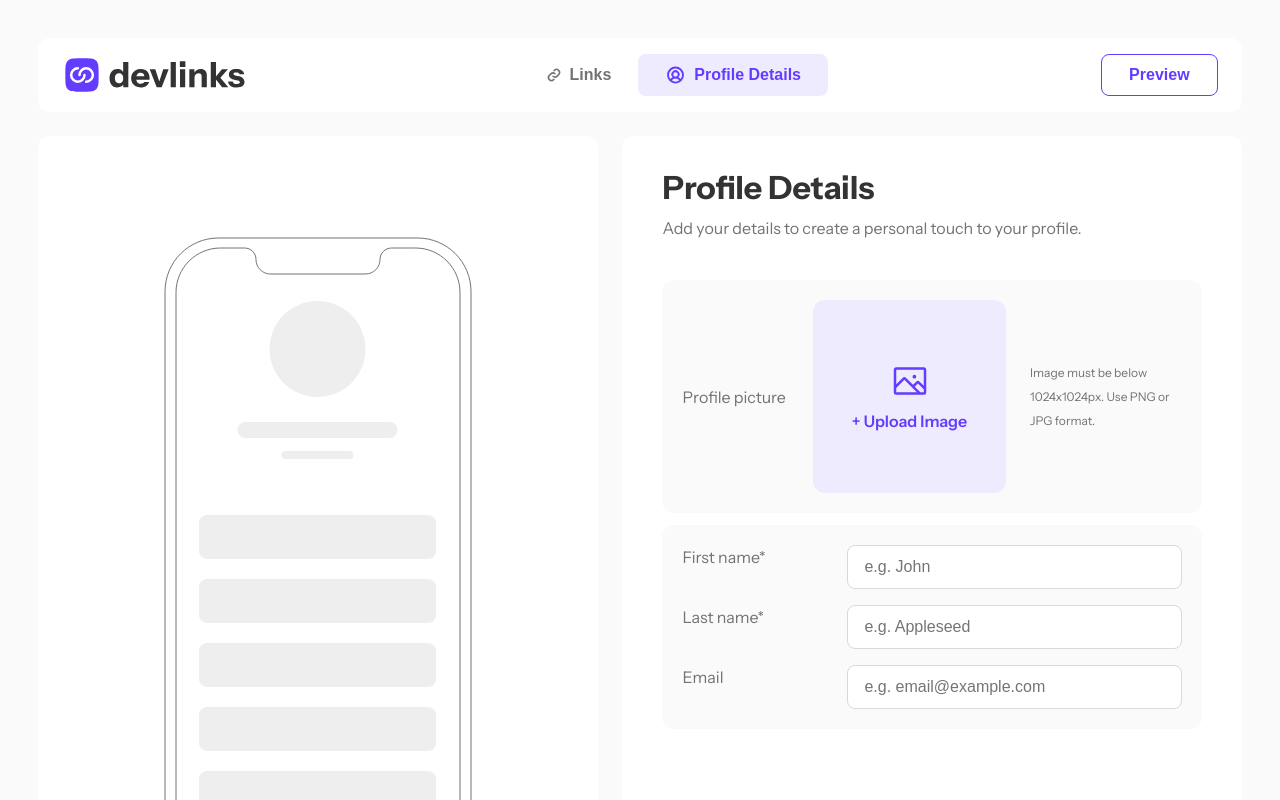
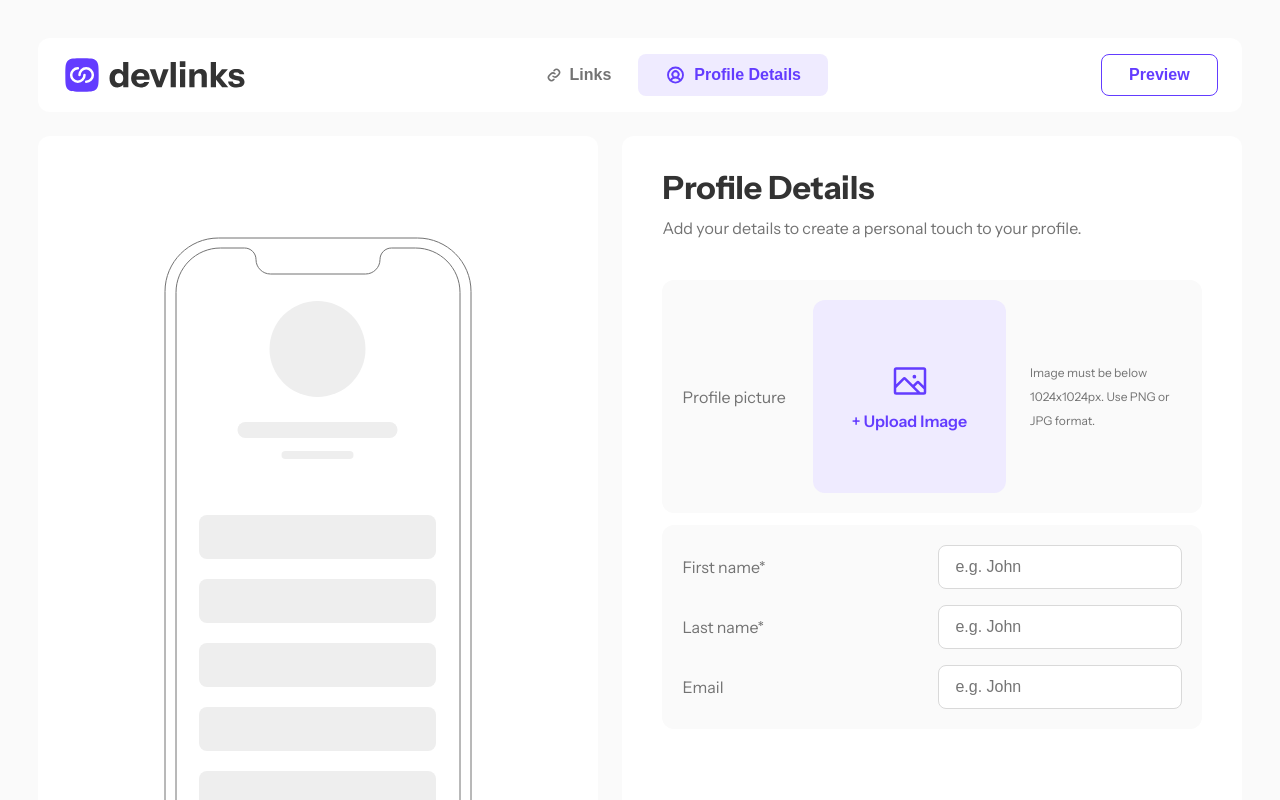
Before and after one commit to adriana-s-c/link-sharing-app, a React (Create React App) app: page /home/profile in a window 1280 px wide. Shown: the top 800 px of the page. Built offline with nearby package versions, Linux system fonts and the light colour scheme.

Commit message:
Add Custom Input without Icons

```diff
--- a/src/components/Input/index.module.scss
+++ b/src/components/Input/index.module.scss
@@ -1,40 +1,62 @@
 @import "../../variables";
 
-.title {
+.fullWidth {
+  width: 100%;
+}
+
+.width {
+  width: 100%;
+  max-width: 240px;
+}
+
+.titleVertical {
   font-size: $fontsize-s;
   font-weight: 400;
   line-height: 18px;
   color: $black-color;
 }
 
+.titleHorizontal {
+  width: 100px;
+  text-wrap: nowrap;
+  font-size: $fontsize-m;
+  line-height: 24px;
+  color: $grey-color;
+}
+
 .input {
   width: 100%;
   border: 1px solid $lightgrey-color;
   border-radius: 8px;
-  padding: 12px 16px 12px 44px;
+  padding: 12px 16px 12px 16px;
   font-size: $fontsize-m;
-  background-image: url(../../images/icon-email.svg);
   background-repeat: no-repeat;
   background-size: 16px 16px;
   background-position: 16px 50%;
   transition: all 0.3s ease-in;
   &-error {
     border: 1px solid $error-color;
+    padding: 12px 16px 12px 44px;
   }
   &-email {
     background-image: url(../../images/icon-email.svg);
+    padding: 12px 16px 12px 44px;
   }
   &-password {
     background-image: url(../../images/icon-password.svg);
+    padding: 12px 16px 12px 44px;
   }
   &-password {
     background-image: url(../../images/icon-password.svg);
+    padding: 12px 16px 12px 44px;
   }
   &-github {
     background-image: url(../../images/icon-github.svg);
+    padding: 12px 16px 12px 44px;
   }
   &-link {
     background-image: url(../../images/icon-link.svg);
+    padding: 12px 16px 12px 44px;
   }
   &:focus {
     transition: all 0.3s ease-in;
@@ -47,6 +69,7 @@
 
 .container {
   position: relative;
+  width: 100%;
 }
 .errorMessage {
   position: absolute;
--- a/src/components/Input/index.tsx
+++ b/src/components/Input/index.tsx
@@ -9,16 +9,41 @@ import { ErrorMessage } from "@hookform/error-message";
 type Props = ComponentPropsWithoutRef<"input"> & {
   title: string;
   id: string;
-  icon: string;
+  icon?: string;
+  orientation?: "vertical" | "horizontal";
   errors?: any;
   className?: string;
 };
 
 export const Input = forwardRef<HTMLInputElement, Props>(
-  ({ title, name, id, icon, errors, className, ...inputProps }: Props, ref) => (
-    <Stack orientation="vertical" className={styles.box} gap="1px">
-      <Stack spacing="between" className={styles.center}>
-        <label className={styles.title} htmlFor={id}>
+  (
+    {
+      title,
+      name,
+      id,
+      icon,
+      errors,
+      orientation = "vertical",
+      className,
+      ...inputProps
+    }: Props,
+    ref
+  ) => (
+    <Stack
+      orientation={orientation === "vertical" ? "vertical" : "horizontal"}
+      className={styles.fullWidth}
+      gap="16px"
+      align="center"
+    >
+      <Stack spacing="between" className={styles.width}>
+        <label
+          className={
+            orientation === "vertical"
+              ? styles.titleVertical
+              : styles.titleHorizontal
+          }
+          htmlFor={id}
+        >
           {title}
         </label>
       </Stack>
--- a/src/pages/HomePage/ProfileDetails/ProfileDetailsForm/index.module.scss
+++ b/src/pages/HomePage/ProfileDetails/ProfileDetailsForm/index.module.scss
@@ -9,15 +9,4 @@
   background-color: $background-color;
   padding: 20px;
   border-radius: $border-radius-m;
-  label {
-    width: 55%;
-  }
-  input {
-    width: 100%;
-    border: 1px solid $lightgrey-color;
-    border-radius: $border-radius-s;
-    font-size: $fontsize-m;
-    padding-block: 12px;
-    padding-inline: 16px;
-  }
 }
--- a/src/pages/HomePage/ProfileDetails/ProfileDetailsForm/index.tsx
+++ b/src/pages/HomePage/ProfileDetails/ProfileDetailsForm/index.tsx
@@ -1,35 +1,35 @@
 import styles from "./index.module.scss";
 import { Stack } from "../../../../components/Stack";
 import { Text } from "../../../../components/Text";
+import { Input } from "../../../../components/Input";
 
-export function ProfileDetailsForm() {
+type Props = {
+  errors: any;
+  control: any;
+};
+
+export function ProfileDetailsForm({ control, errors }: Props) {
   return (
     <Stack orientation="vertical" className={styles.box} spacing="between">
       <Stack orientation="vertical" align="center" gap="16px">
-        <Stack orientation="horizontal" className={styles.fullWitdh}>
-          <label htmlFor="firstName">
-            <Text type="body" size="m" color="grey">
-              First name*
-            </Text>
-          </label>
-          <input placeholder="e.g. John" id="firstName" name="firstName" />
-        </Stack>
-        <Stack orientation="horizontal" className={styles.fullWitdh}>
-          <label htmlFor="lastName">
-            <Text type="body" size="m" color="grey">
-              Last name*
-            </Text>
-          </label>
-          <input placeholder="e.g. Appleseed" id="lastName" name="lastName" />
-        </Stack>
-        <Stack orientation="horizontal" className={styles.fullWitdh}>
-          <label htmlFor="email">
-            <Text type="body" size="m" color="grey">
-              Email
-            </Text>
-          </label>
-          <input placeholder="e.g. email@example.com" id="email" name="email" />
-        </Stack>
+        <Input
+          placeholder="e.g. John"
+          id="firstName"
+          title="First name*"
+          orientation="horizontal"
+        />
+        <Input
+          placeholder="e.g. John"
+          id="firstName"
+          title="Last name*"
+          orientation="horizontal"
+        />
+        <Input
+          placeholder="e.g. John"
+          id="firstName"
+          title="Email"
+          orientation="horizontal"
+        />
       </Stack>
     </Stack>
   );
--- a/src/pages/HomePage/ProfileDetails/index.tsx
+++ b/src/pages/HomePage/ProfileDetails/index.tsx
@@ -1,13 +1,25 @@
+import styles from "./index.module.scss";
+import { useForm } from "react-hook-form";
 import { Stack } from "../../../components/Stack";
 import { Text } from "../../../components/Text";
 import { SaveDivider } from "../SaveComponent";
 import { ProfileDetailsForm } from "./ProfileDetailsForm";
 import { ProfilePicture } from "./ProfilePicture";
-import styles from "./index.module.scss";
 
 export function ProfileDetails() {
+  const {
+    handleSubmit,
+    control,
+    formState: { errors },
+  } = useForm();
+
+  const onSubmit = () => {
+    console.log("Clicked!");
+  };
+
   return (
     <Stack orientation="vertical" className={styles.fullHeight}>
+      <form onSubmit={handleSubmit(onSubmit)}>
         <Stack orientation="vertical" className={styles.box}>
           <Stack orientation="vertical" gap="40px">
             <Stack orientation="vertical" gap="16px">
@@ -20,11 +32,12 @@ export function ProfileDetails() {
             </Stack>
             <Stack orientation="vertical" gap="12px">
               <ProfilePicture />
-            <ProfileDetailsForm />
+              <ProfileDetailsForm errors={errors} control={control} />
             </Stack>
           </Stack>
         </Stack>
         <SaveDivider />
+      </form>
     </Stack>
   );
 }
```
Lines whose indentation alone changed are shown as unchanged.
